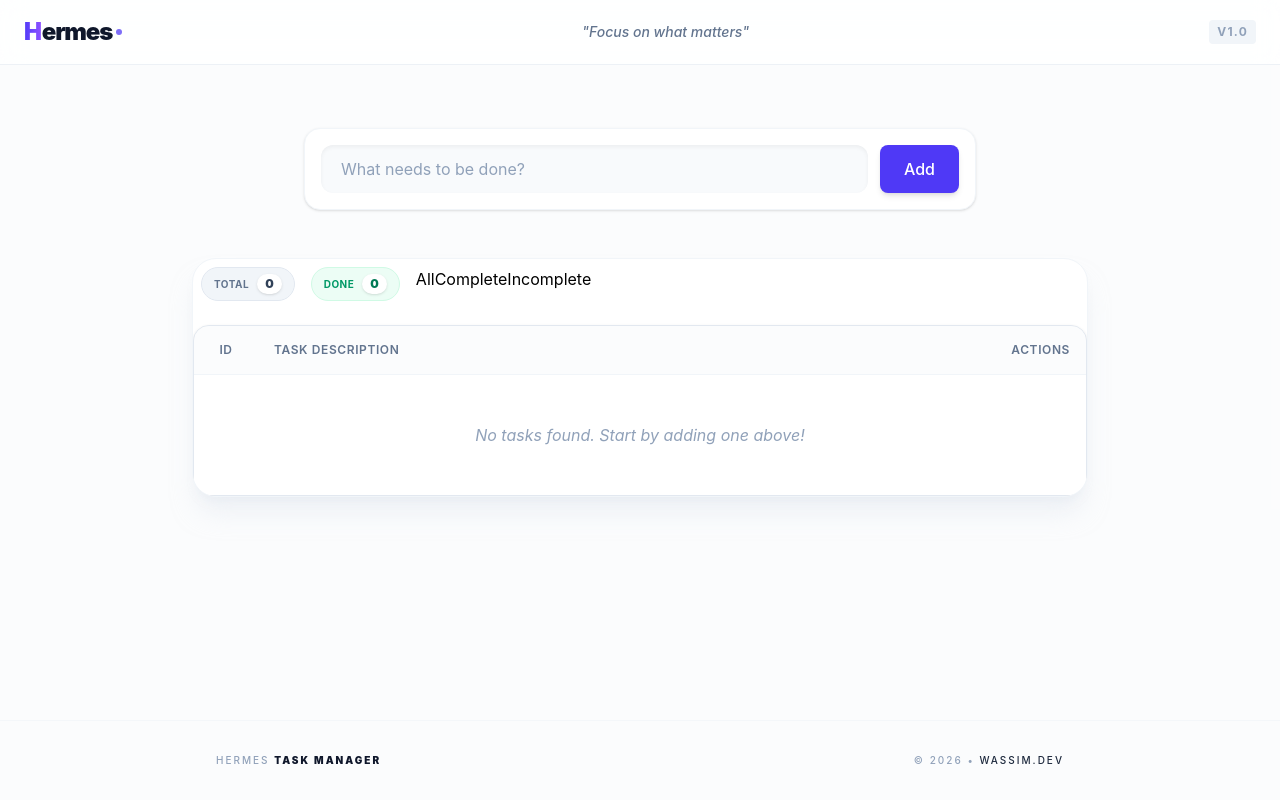
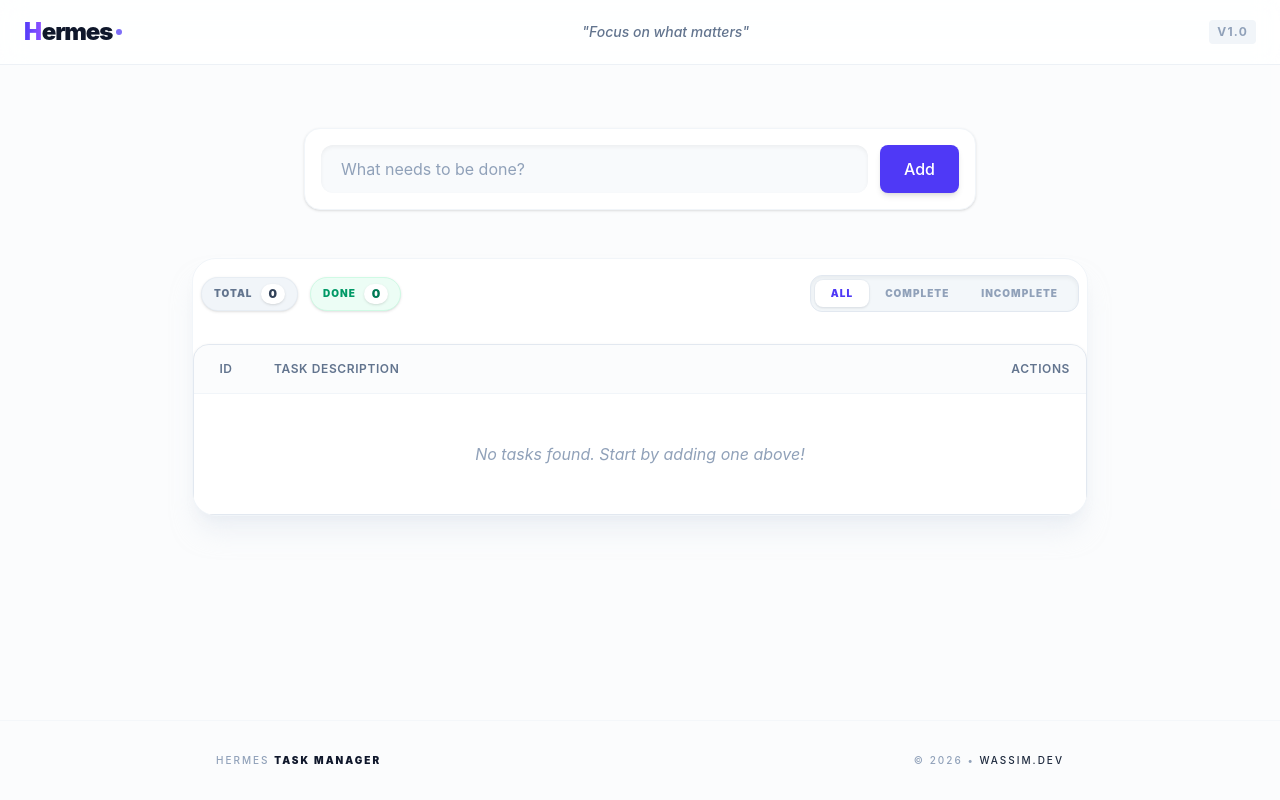
Before and after one commit to Wassim-RF/Hermes-, a React (Vite) app: page / in a window 1280 px wide. Built offline with nearby package versions, Linux system fonts and the light colour scheme.

Commit message:
feat: modifier le design du table des task

```diff
--- a/src/Components/Filter/Filter.jsx
+++ b/src/Components/Filter/Filter.jsx
@@ -1,7 +1,38 @@
-export default function Filter({setFilter}) {
-    return <div>
-        <button onClick={setFilter("All")}>All</button>
-        <button onClick={setFilter("Complete")}>Complete</button>
-        <button onClick={setFilter("Incomplete")}>Incomplete</button>
-    </div>
+export default function Filter({ setFilter, filter }) {
+    return (
+        <div className="inline-flex bg-slate-100/80 p-1 rounded-xl border border-slate-200 shadow-inner">
+            <button
+                onClick={() => setFilter("All")}
+                className={`px-4 py-1.5 rounded-lg text-[10px] font-black uppercase tracking-widest transition-all duration-200 ${
+                    filter === "All"
+                    ? "bg-white text-indigo-600 shadow-sm ring-1 ring-slate-200/50"
+                    : "text-slate-400 hover:text-slate-600 hover:bg-white/40"
+                }`}
+            >
+                All
+            </button>
+
+            <button
+                onClick={() => setFilter("Complete")}
+                className={`px-4 py-1.5 rounded-lg text-[10px] font-black uppercase tracking-widest transition-all duration-200 ${
+                    filter === "Complete"
+                    ? "bg-white text-indigo-600 shadow-sm ring-1 ring-slate-200/50"
+                    : "text-slate-400 hover:text-slate-600 hover:bg-white/40"
+                }`}
+            >
+                Complete
+            </button>
+
+            <button
+                onClick={() => setFilter("Incomplete")}
+                className={`px-4 py-1.5 rounded-lg text-[10px] font-black uppercase tracking-widest transition-all duration-200 ${
+                    filter === "Incomplete"
+                    ? "bg-white text-indigo-600 shadow-sm ring-1 ring-slate-200/50"
+                    : "text-slate-400 hover:text-slate-600 hover:bg-white/40"
+                }`}
+            >
+                Incomplete
+            </button>
+        </div>
+    );
 }
--- a/src/Components/Tasks/TaskTable.jsx
+++ b/src/Components/Tasks/TaskTable.jsx
@@ -4,21 +4,25 @@ import OneTask from "./OneTask";
 export default function TaskTable({ todos, deleteTask, toogleTask , filter , setFilter }) {
     return (
         <div className="w-full space-y-4">
-            <div className="flex gap-4 px-2 p-2">
-                <div className="flex items-center gap-2 bg-slate-100 px-3 py-1.5 rounded-full border border-slate-200">
-                    <span className="text-[10px] font-bold uppercase tracking-wider text-slate-500">Total</span>
+            <div className="flex flex-col sm:flex-row items-center justify-between gap-4 px-2 py-4 bg-white/40 rounded-2xl">
+                <div className="flex items-center gap-3">
+                    <div className="flex items-center gap-2 bg-slate-100 px-3 py-1.5 rounded-full border border-slate-200/60 shadow-sm">
+                        <span className="text-[10px] font-black uppercase tracking-widest text-slate-500">Total</span>
                         <span className="bg-white px-2 py-0.5 rounded-full text-xs font-black text-slate-700 shadow-sm">
                             {todos.length}
                         </span>
                     </div>
 
-                <div className="flex items-center gap-2 bg-emerald-50 px-3 py-1.5 rounded-full border border-emerald-100">
-                    <span className="text-[10px] font-bold uppercase tracking-wider text-emerald-600">Done</span>
+                    <div className="flex items-center gap-2 bg-emerald-50 px-3 py-1.5 rounded-full border border-emerald-100 shadow-sm">
+                        <span className="text-[10px] font-black uppercase tracking-widest text-emerald-600">Done</span>
                         <span className="bg-white px-2 py-0.5 rounded-full text-xs font-black text-emerald-700 shadow-sm">
                             {todos.filter(todo => todo.completed).length}
                         </span>
                     </div>
-                <Filter setFilter={setFilter} />
+                </div>
+                <div className="shrink-0">
+                    <Filter setFilter={setFilter} filter={filter} />
+                </div>
             </div>
 
             <div className="w-full overflow-hidden rounded-2xl border border-slate-200 bg-white shadow-sm">
```
Lines whose indentation alone changed are shown as unchanged.
